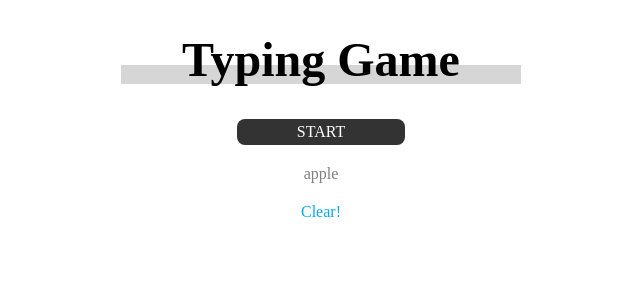
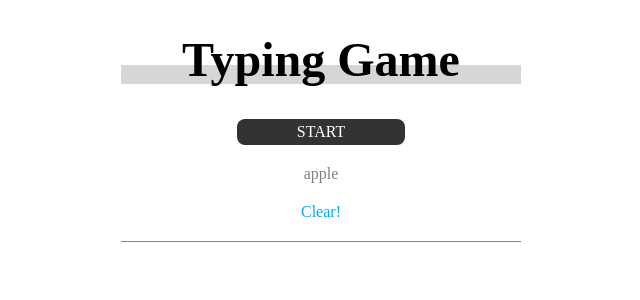
Before and after one commit to 1noseA/typing, a Vue app: page / in a window 1280 px wide. Shown: the top 300 px of the page, without its empty margins (319-959 px from the left). Built offline with nearby package versions, Linux system fonts and the light colour scheme.

Commit message:
入力欄を追加

```diff
--- a/src/App.vue
+++ b/src/App.vue
@@ -7,6 +7,9 @@
     <button class="start-button mb-20">START</button>
     <div class="question mb-20">apple</div>
     <div class="clear">Clear!</div>
+    <div class="type-form-wrapper">
+      <input type="text" class="type-form">
+    </div>
   </div>
 </template>
 
--- a/src/assets/style.css
+++ b/src/assets/style.css
@@ -53,3 +53,13 @@ body {
 .clear {
   color: #03a9f4;
 }
+
+.type-form {
+  text-align: center;
+  outline: none;
+  border: none;
+}
+
+.type-form-wrapper {
+  border-bottom: 1px solid gray;
+}
```
